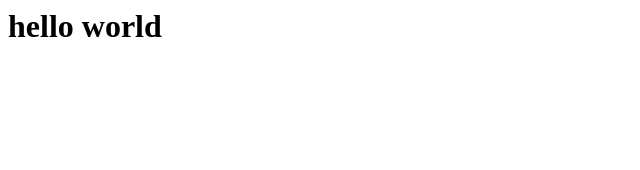
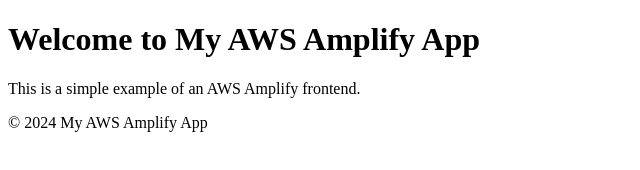
Before and after one commit to clownkalai/frontend, a plain HTML site: page index.html in a window 1280 px wide. Shown: the whole page, without its empty margins (0-640 px from the left). Drawn offline with Linux system fonts and the light colour scheme.

Commit message:
Update index.html

```diff
--- a/index.html
+++ b/index.html
@@ -1,3 +1,28 @@
-<html>
-<h1>hello world</h1>
+<!DOCTYPE html>
+<html lang="en">
+<head>
+    <meta charset="UTF-8">
+    <title>Sample AWS Amplify Frontend</title>
+    <!-- Add any necessary meta tags, stylesheets, or other dependencies here -->
+    <!-- For example: -->
+    <link rel="stylesheet" href="styles.css">
+</head>
+<body>
+    <header>
+        <h1>Welcome to My AWS Amplify App</h1>
+    </header>
+
+    <main>
+        <p>This is a simple example of an AWS Amplify frontend.</p>
+        <!-- Your application content goes here -->
+    </main>
+
+    <footer>
+        <p>© 2024 My AWS Amplify App</p>
+    </footer>
+
+    <!-- Add your JavaScript files or scripts here -->
+    <!-- For example: -->
+    <script src="app.js"></script>
+</body>
 </html>
```
